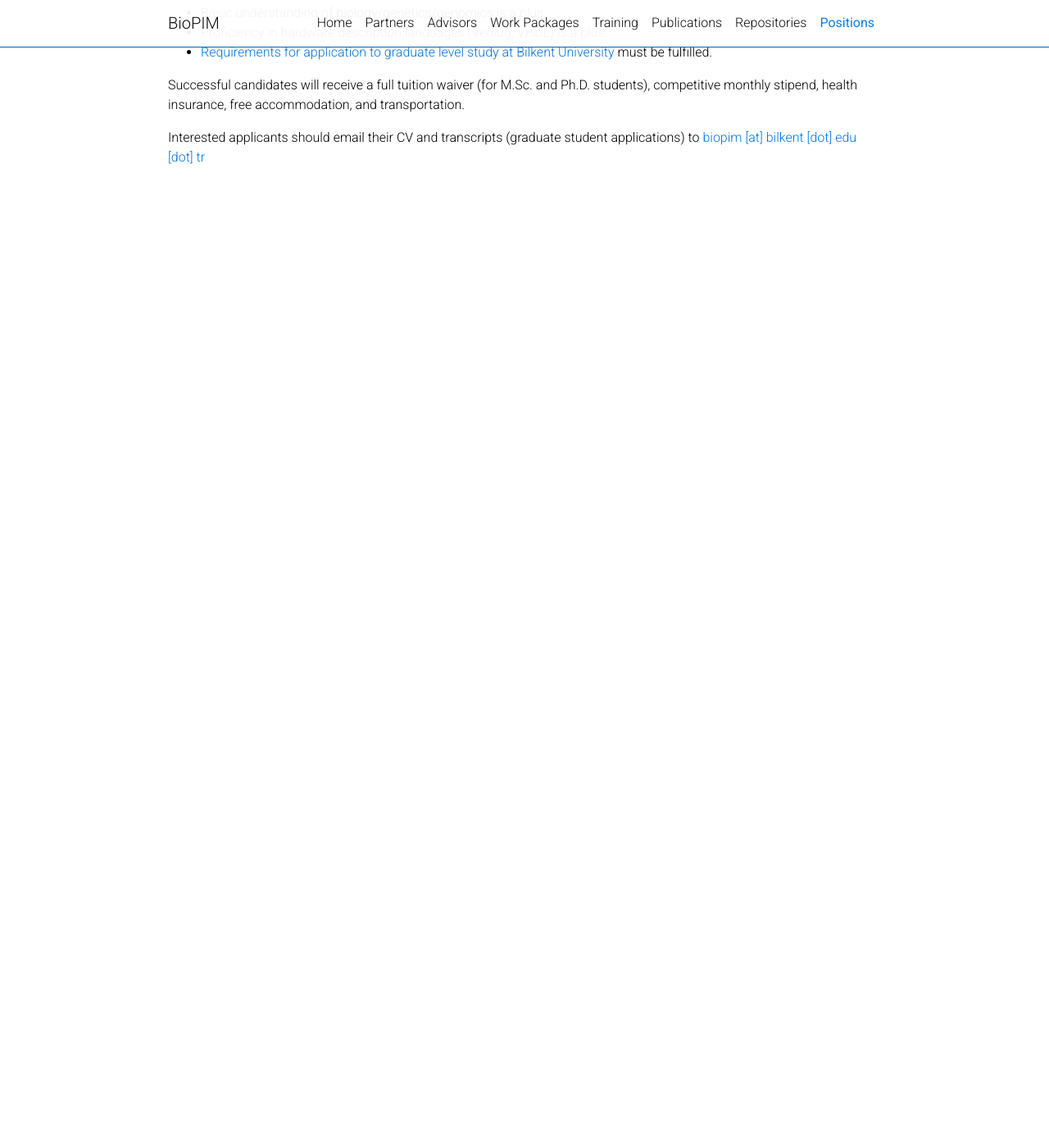
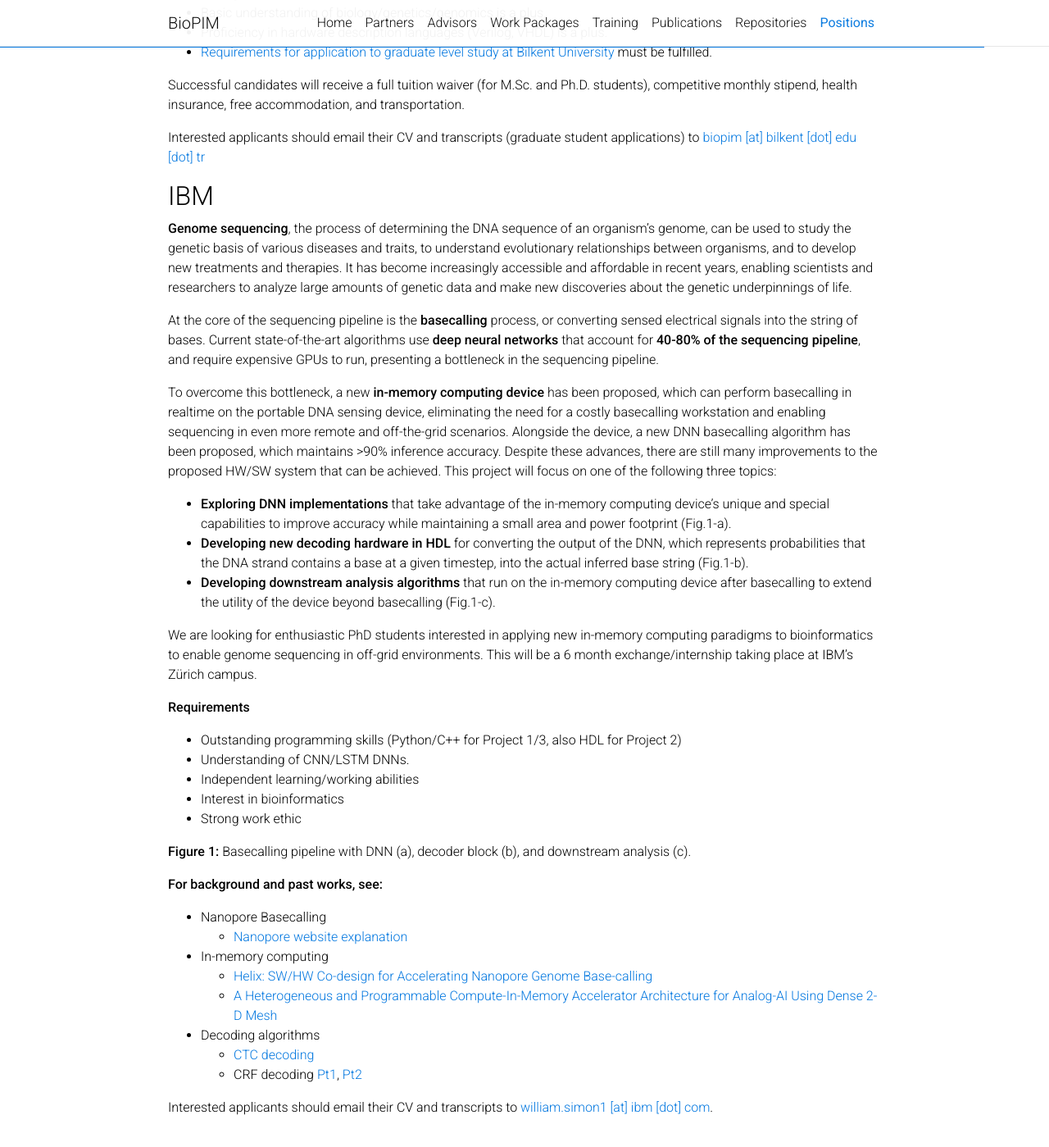
Before and after one commit to BioPIM/biopim.github.io, a Jekyll site: the page built from _pages/positions.md, in a window 1280 px wide and 1400 px high, scrolled down 747 px. Shown: the whole window at 82% size. Built offline with Jekyll 4.4.1, drawn with Linux system fonts in a browser that asks for light colours; comment, search, counter and statistics services are not loaded; a style sheet for code colours, icons or effects is not loaded; before the commit the page ends 1037 px from its top, so only the background shows below that.

Commit message:
Add IBM internship

```diff
--- a/_pages/positions.md
+++ b/_pages/positions.md
@@ -26,3 +26,40 @@
 Successful candidates will receive a full tuition waiver (for M.Sc. and Ph.D. students), competitive monthly stipend, health insurance, free accommodation, and transportation.
 
 Interested applicants should email their CV and transcripts (graduate student applications) to [biopim [at] bilkent [dot] edu [dot] tr](mailto:biopim@bilkent.edu.tr)
+
+## IBM
+
+**Genome sequencing**, the process of determining the DNA sequence of an organism's genome, can be used to study the genetic basis of various diseases and traits, to understand evolutionary relationships between organisms, and to develop new treatments and therapies. It has become increasingly accessible and affordable in recent years, enabling scientists and researchers to analyze large amounts of genetic data and make new discoveries about the genetic underpinnings of life.
+
+At the core of the sequencing pipeline is the **basecalling** process, or converting sensed electrical signals into the string of bases. Current state-of-the-art algorithms use **deep neural networks** that account for **40-80% of the sequencing pipeline**, and require expensive GPUs to run, presenting a bottleneck in the sequencing pipeline.
+
+To overcome this bottleneck, a new **in-memory computing device** has been proposed, which can perform basecalling in realtime on the portable DNA sensing device, eliminating the need for a costly basecalling workstation and enabling sequencing in even more remote and off-the-grid scenarios. Alongside the device, a new DNN basecalling algorithm has been proposed, which maintains >90% inference accuracy.
+Despite these advances, there are still many improvements to the proposed HW/SW system that can be achieved. This project will focus on one of the following three topics:
+* **Exploring DNN implementations** that take advantage of the in-memory computing device’s unique and special capabilities to improve accuracy while maintaining a small area and power footprint (Fig.1-a).
+* **Developing new decoding hardware in HDL** for converting the output of the DNN, which represents probabilities that the DNA strand contains a base at a given timestep, into the actual inferred base string  (Fig.1-b).
+* **Developing downstream analysis algorithms** that run on the in-memory computing device after basecalling to extend the utility of the device beyond basecalling  (Fig.1-c).
+
+We are looking for enthusiastic PhD students interested in applying new in-memory computing paradigms to bioinformatics to enable genome sequencing in off-grid environments. This will be a 6 month exchange/internship taking place at IBM's Zürich campus.
+
+**Requirements**
+* Outstanding programming skills (Python/C++ for Project 1/3, also HDL for Project 2)
+* Understanding of CNN/LSTM DNNs.
+* Independent learning/working abilities
+* Interest in bioinformatics
+* Strong work ethic
+
+
+**Figure 1:** Basecalling pipeline with DNN (a), decoder block (b), and downstream analysis (c).
+
+**For background and past works, see:**
+
+* Nanopore Basecalling
+    * [Nanopore website explanation](https://nanoporetech.com/how-it-works/basecalling)
+*	In-memory computing
+    * [Helix: SW/HW Co-design for Accelerating Nanopore Genome Base-calling](https://arxiv.org/abs/2008.03107)
+    * [A Heterogeneous and Programmable Compute-In-Memory Accelerator Architecture for Analog-AI Using Dense 2-D Mesh](https://ieeexplore.ieee.org/document/9957094)
+* Decoding algorithms
+    * [CTC decoding](https://towardsdatascience.com/intuitively-understanding-connectionist-temporal-classification-3797e43a86c)
+    * CRF decoding [Pt1](https://lauraruis.github.io/2021/01/25/crfpt1.html), [Pt2](https://lauraruis.github.io/2021/01/25/crfpt2.html)
+
+Interested applicants should email their CV and transcripts to [william.simon1 [at] ibm [dot] com](mailto:william.simon1@ibm.com).
```
